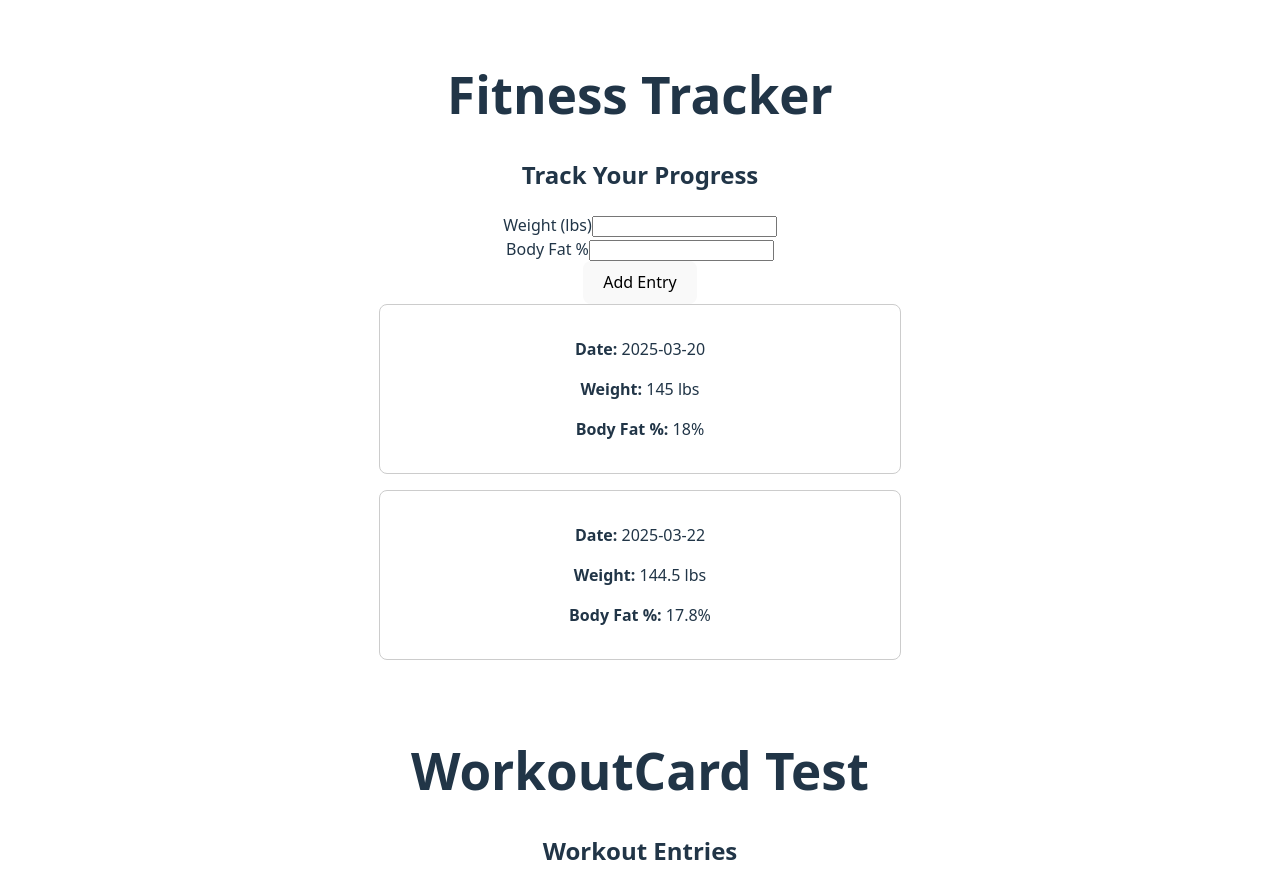
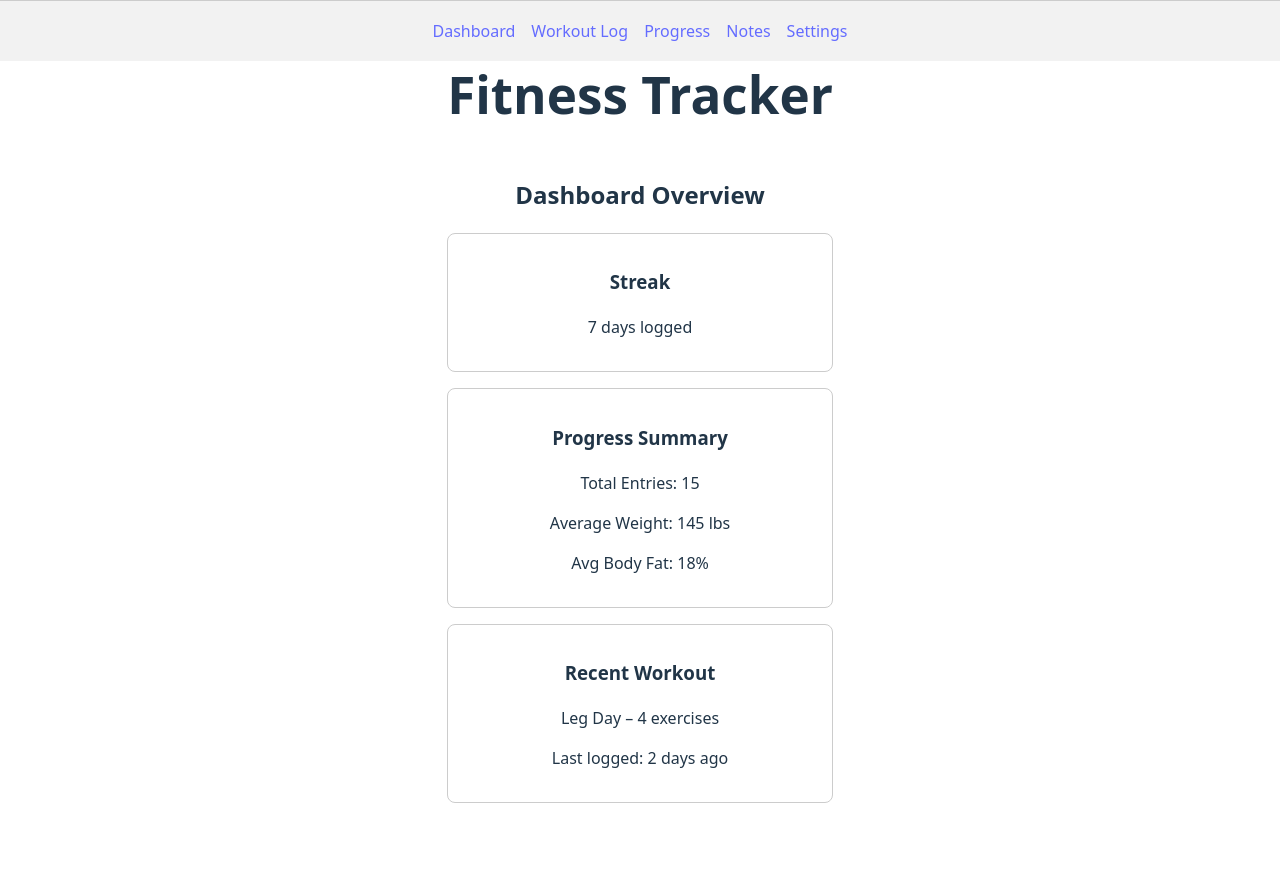
Before and after one commit to dbernal92/PS-Capstone, a React (Vite) app in the folder frontend/: page / in a window 1280 px wide. Shown: the top 888 px of the page. After the commit the page ends 864 px from the top, so only its background shows below. Built offline with nearby package versions, Linux system fonts and the light colour scheme.

Commit message:
Connected WorkoutLog to backend

```diff
--- a/frontend/components/Main.jsx
+++ b/frontend/components/Main.jsx
@@ -1,42 +1,19 @@
-import React from 'react';
-import WorkoutCard from './WorkoutCard';
-import Notes from '../pages/Notes';
-import ProgressTracker from '../pages/ProgressTracker';
+import { Outlet } from "react-router-dom";
+import Header from "./Header";
+import NavBar from "./NavBar";
 
-const sampleWorkout = {
-    date: '2025-03-25',
-    exercises: [
-        {
-            exerciseName: 'Bench Press',
-            equipment: 'Barbell',
-            sets: 3,
-            reps: 10,
-            weight: 135
-        },
-        {
-            exerciseName: 'Pull-ups',
-            equipment: 'Bodyweight',
-            sets: 3,
-            reps: 8
-        }
-    ]
-};
+function Main() {
+  return (
+    <div className="app-container" style={{ minHeight: "100vh", display: "flex", flexDirection: "column", justifyContent: "space-between" }}>
+      <Header />
 
-const Main = () => {
-    return (
-        <>
-            <div>
-                <ProgressTracker />
-            </div>
-            <div style={{ padding: '2rem' }}>
-                <h1>WorkoutCard Test</h1>
-                <WorkoutCard workout={sampleWorkout} unit="lbs" />
-            </div>
-            <div>
-                <Notes />
-            </div>
-        </>
-    );
-};
+      <main style={{ flex: 1 }}>
+        <Outlet /> {/* This renders your current page */}
+      </main>
+
+      <NavBar />
+    </div>
+  );
+}
 
 export default Main;
--- /dev/null
+++ b/frontend/components/NavBar.css
@@ -0,0 +1,24 @@
+.top-nav {
+    position: fixed;
+    top: 0;
+    left: 0;
+    right: 0;
+    height: 60px;
+    background-color: #f2f2f2;
+    display: flex;
+    justify-content: space-around;
+    align-items: center;
+    border-top: 1px solid #ccc;
+    z-index: 1000;
+  }
+
+  .nav-link {
+    text-decoration: none;
+    color: #333;
+    font-size: 14px;
+  }
+
+  .nav-link.active {
+    font-weight: bold;
+    text-decoration: underline;
+  }
--- a/frontend/components/NavBar.jsx
+++ b/frontend/components/NavBar.jsx
@@ -0,0 +1,30 @@
+import { NavLink } from "react-router-dom";
+import './NavBar.css';
+
+function NavBar() {
+  return (
+    <nav className="top-nav">
+      <ul style={{ display: "flex", gap: "1rem", listStyle: "none", padding: 0 }}>
+        <li>
+          <NavLink to="/" end>
+            Dashboard
+          </NavLink>
+        </li>
+        <li>
+          <NavLink to="/workouts">Workout Log</NavLink>
+        </li>
+        <li>
+          <NavLink to="/progress">Progress</NavLink>
+        </li>
+        <li>
+          <NavLink to="/notes">Notes</NavLink>
+        </li>
+        <li>
+          <NavLink to="/settings">Settings</NavLink>
+        </li>
+      </ul>
+    </nav>
+  );
+}
+
+export default NavBar;
--- a/frontend/pages/WorkoutLog.jsx
+++ b/frontend/pages/WorkoutLog.jsx
@@ -1,9 +1,26 @@
-import { useState } from 'react';
+import { useState, useEffect } from 'react';
 import WorkoutCard from '../components/WorkoutCard';
 import Card from '../components/Card';
 
+import { getWorkouts } from "../src/api";
+
+
 function WorkoutLog() {
   const [workouts, setWorkouts] = useState([]);
+
+  useEffect(() => {
+    async function fetchWorkouts() {
+      try {
+        const data = await getWorkouts();
+        setWorkouts(data); // update state with backend data
+      } catch (err) {
+        console.error("Failed to fetch workouts:", err);
+      }
+    }
+
+    fetchWorkouts();
+  }, []);
+
 
   const handleAddWorkout = (newWorkout) => {
     setWorkouts([newWorkout, ...workouts]);
--- a/frontend/src/App.jsx
+++ b/frontend/src/App.jsx
@@ -1,15 +1,28 @@
-import Header from '../components/Header'
-import Main from '../components/Main'
+import { BrowserRouter as Router, Routes, Route } from 'react-router-dom';
+
+import Main from '../components/Main';
+import Dashboard from '../pages/Dashboard';
+import WorkoutLog from "../pages/WorkoutLog";
+import ProgressTracker from "../pages/ProgressTracker";
+import Notes from "../pages/Notes";
+import Settings from "../pages/Settings";
+
 import './App.css'
 
 function App() {
-
   return (
-    <>
-      <Header />
-      <Main />
-    </>
-  )
+    <Router>
+      <Routes>
+        <Route path="/" element={<Main />}>
+          <Route index element={<Dashboard />} />
+          <Route path="/workouts" element={<WorkoutLog />} />
+          <Route path="/progress" element={<ProgressTracker />} />
+          <Route path="/notes" element={<Notes />} />
+          <Route path="/settings" element={<Settings />} />
+        </Route>
+      </Routes>
+    </Router>
+  );
 }
 
-export default App
+export default App;
--- /dev/null
+++ b/frontend/src/api.js
@@ -0,0 +1,6 @@
+const BASE_URL = "http://localhost:4000/api";
+
+export async function getWorkouts() {
+    const res = await fetch(`${BASE_URL}/workouts`);
+    return res.json();
+  }
```
